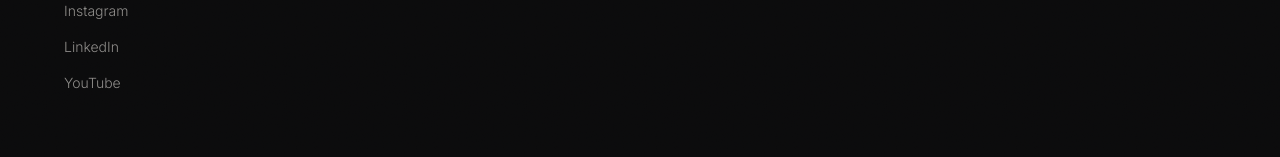
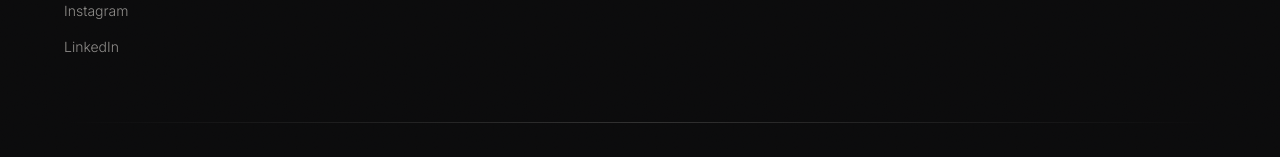
Before and after one commit to Ullas-webdev/SRP_pravx, a Next.js app: page / in a window 1280 px wide. Shown: the part 7362-7519 px from the top of the page. Built offline with nearby package versions, Linux system fonts and the light colour scheme.

Commit message:
Update social links in footer and remove YouTube link

```diff
--- a/components/Footer.tsx
+++ b/components/Footer.tsx
@@ -30,9 +30,8 @@ const COLUMNS = [
 ];
 
 const SOCIALS = [
-  { label: "Instagram", href: "https://instagram.com" },
-  { label: "LinkedIn", href: "https://linkedin.com" },
-  { label: "YouTube", href: "https://youtube.com" },
+  { label: "Instagram", href: "https://www.instagram.com/spacerightprojects?igsh=MTJqMzdlenY1YXA1eQ==" },
+  { label: "LinkedIn", href: "https://www.linkedin.com/in/praveengshetty?utm_source=share_via&utm_content=profile&utm_medium=member_android" },
 ];
 
 export default function Footer() {
```
